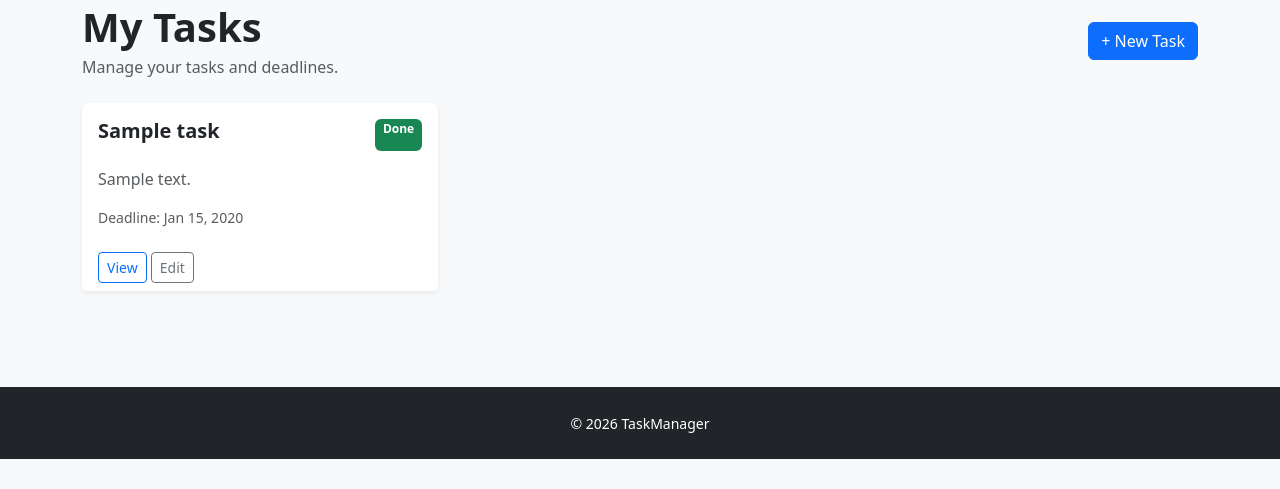
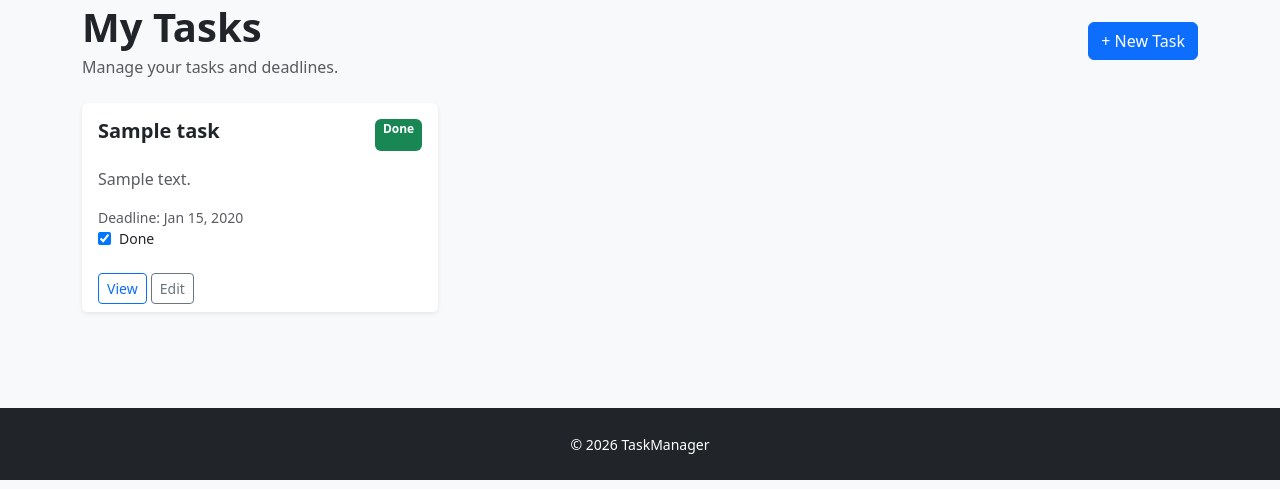
Before and after one commit to mrlopessil/taskmanager-app-django, a Django app: page /tasks/ in a window 1280 px wide. Shown: the part 101-590 px from the top of the page. Run offline with Django 5.2, Linux system fonts and the light colour scheme; a user stored in the database is signed in; tables that the repository leaves empty hold one stand-in row (values such as "Sample post").

Commit message:
feat: add task completion toggle

```diff
--- a/tasks/templates/tasks/task_list.html
+++ b/tasks/templates/tasks/task_list.html
@@ -93,6 +93,13 @@
                     </div>
                     {% endif %}
 
+                    <form method="POST" action="{% url 'toggle_task' task.id %}" class="d-flex gap-2">
+                        {% csrf_token %}
+                        <input type="checkbox" onchange="this.form.submit()" {% if task.done %}checked{% endif %}>
+                        <span class="small">{% if task.done %}Done{% else %}Pending{% endif %}</span>
+                    </form>
+
+
                 </div>
 
                 <div class="card-footer bg-white border-0">
--- a/tasks/views.py
+++ b/tasks/views.py
@@ -1,4 +1,4 @@
-from django.shortcuts import render, redirect
+from django.shortcuts import get_object_or_404, render, redirect
 from django.contrib.auth import login
 from django.utils import timezone
 
@@ -7,11 +7,14 @@ from .models import Task
 from django.contrib.auth.decorators import login_required
 
 # Create your views here.
+
+
 def home(request):
     if request.user.is_authenticated:
         return redirect('tasks')
 
     return render(request, 'home.html')
+
 
 @login_required
 def tasks(request):
@@ -39,6 +42,7 @@ def tasks(request):
 
     return render(request, 'tasks/task_list.html', context)
 
+
 def create_user(request):
     if request.method == 'POST':
         form = CreateUserForm(request.POST)
@@ -51,3 +55,17 @@ def create_user(request):
         form = CreateUserForm()
 
     return render(request, 'registration/register.html', {'form': form})
+
+
+@login_required
+def toggle_task(request, task_id):
+    if request.method == 'POST':
+        task = get_object_or_404(
+            Task,
+            id=task_id,
+            user=request.user
+        )
+        task.done = not task.done
+        task.save()
+
+    return redirect('tasks')
--- a/todo/urls.py
+++ b/todo/urls.py
@@ -24,9 +24,11 @@ from . forms import LoginForm
 
 urlpatterns = [
     path('admin/', admin.site.urls),
-    path("accounts/login/", LoginView.as_view(template_name='registration/login.html', authentication_form=LoginForm, redirect_authenticated_user=True), name='login'),
+    path("accounts/login/", LoginView.as_view(template_name='registration/login.html',
+         authentication_form=LoginForm, redirect_authenticated_user=True), name='login'),
     path('accounts/', include('django.contrib.auth.urls')),
     path('accounts/register/', views.create_user, name='register'),
     path('', views.home, name='home'),
     path('tasks/', views.tasks, name='tasks'),
+    path('tasks/<int:task_id>/toggle/', views.toggle_task, name='toggle_task'),
 ]
```
